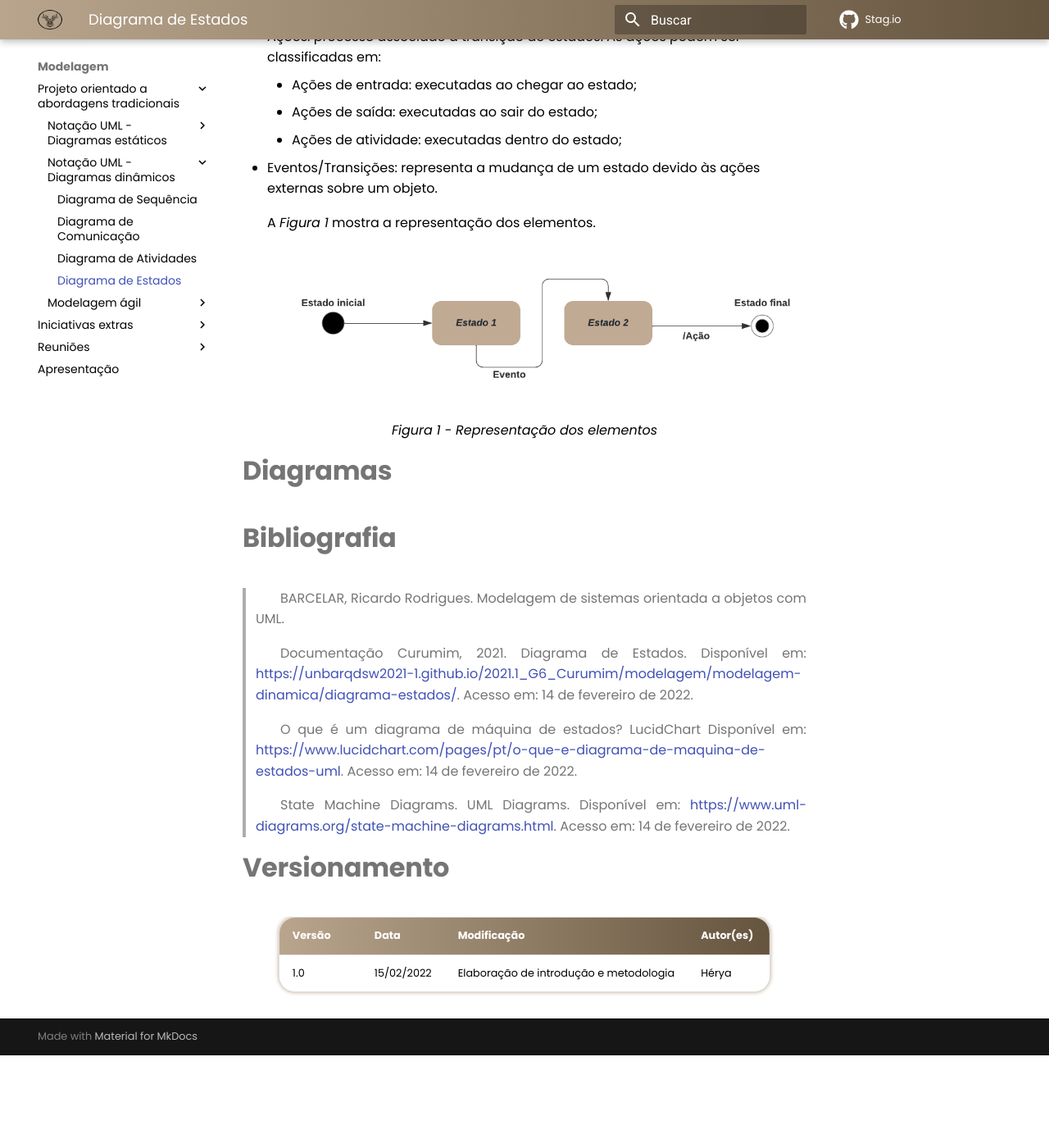
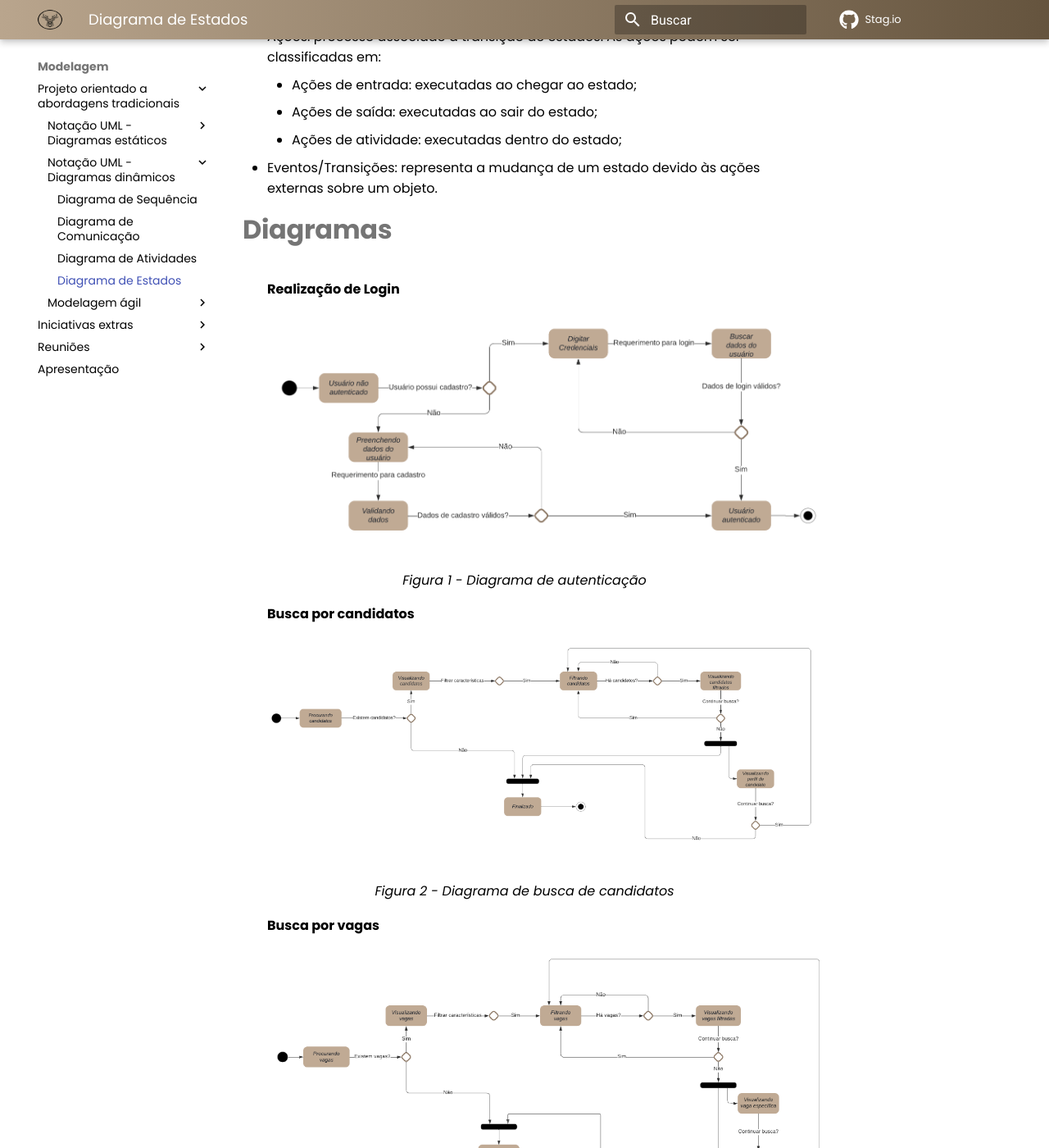
Before and after one commit to UnBArqDsw2021-2/2021.2_G3_stag.io, an MkDocs documentation site: the page built from docs/Modelagem/MD/DiagramaDeEstados.md, in a window 1280 px wide and 1400 px high, scrolled down 599 px. Shown: the whole window at 82% size. Built offline with MkDocs 1.6.1 and Material for MkDocs 9.7.7, drawn with Linux system fonts in a browser that asks for light colours; comment, search, counter and statistics services are not loaded; old or Windows-style settings are respelled for this version of MkDocs; before the commit the page ends 1886 px from its top, so only the background shows below that; some of the changed text lies outside the part shown.

Commit message:
adicao dos diagramas
Co-authored-by: hryds <rodriguerya@gmail.com>

```diff
--- a/docs/Modelagem/MD/DiagramaDeEstados.md
+++ b/docs/Modelagem/MD/DiagramaDeEstados.md
@@ -13,12 +13,28 @@ O Diagrama de Estados é um tipo de diagrama UML dinâmico que mostra os vários
     * Ações de atividade: executadas dentro do estado;
 * Eventos/Transições: representa a mudança de um estado devido às ações externas sobre um objeto.
 
-A *Figura 1* mostra a representação dos elementos.
+# Diagramas
 
-[![Imagem](../../../../assets/Modelagem/DiagramaDeEstados/LegendaDiagrama.png)](../../../../assets/Modelagem/DiagramaDeEstados/LegendaDiagrama.png)
-<figcaption> Figura 1 - Representação dos elementos  </figcaption>
+**Realização de Login**
 
-# Diagramas
+[![Imagem](../../../../assets/Modelagem/DiagramaDeEstados/DiagramaAutenticacao.png)](../../../../assets/Modelagem/DiagramaDeEstados/DiagramaAutenticacao.png)
+<figcaption> Figura 1 - Diagrama de autenticação  </figcaption>
+
+**Busca por candidatos**
+
+[![Imagem](../../../../assets/Modelagem/DiagramaDeEstados/DiagramaBuscaCandidato.png)](../../../../assets/Modelagem/DiagramaDeEstados/DiagramaBuscaCandidato.png)
+<figcaption> Figura 2 - Diagrama de busca de candidatos  </figcaption>
+
+
+**Busca por vagas**
+
+[![Imagem](../../../../assets/Modelagem/DiagramaDeEstados/DiagramaVagas.png)](../../../../assets/Modelagem/DiagramaDeEstados/DiagramaVagas.png)
+<figcaption> Figura 3 - Diagrama de busca por vagas  </figcaption>
+
+**Ver perfil**
+
+[![Imagem](../../../../assets/Modelagem/DiagramaDeEstados/DiagramaPerfil.png)](../../../../assets/Modelagem/DiagramaDeEstados/DiagramaPerfil.png)
+<figcaption> Figura 4 - Diagrama de perfil  </figcaption>
 
 # Bibliografia
 
```
Also changed, not shown: other parts of docs/Modelagem/MD/DiagramaDeEstados.md (+1 -0 lines), docs/assets/Modelagem/DiagramaDeEstados/DiagramaAutenticacao.png (added), docs/assets/Modelagem/DiagramaDeEstados/DiagramaBuscaCandidato.png (added), docs/assets/Modelagem/DiagramaDeEstados/DiagramaPerfil.png (added), docs/assets/Modelagem/DiagramaDeEstados/DiagramaVagas.png (added), docs/assets/Modelagem/DiagramaDeEstados/LegendaDiagrama.png (deleted).
